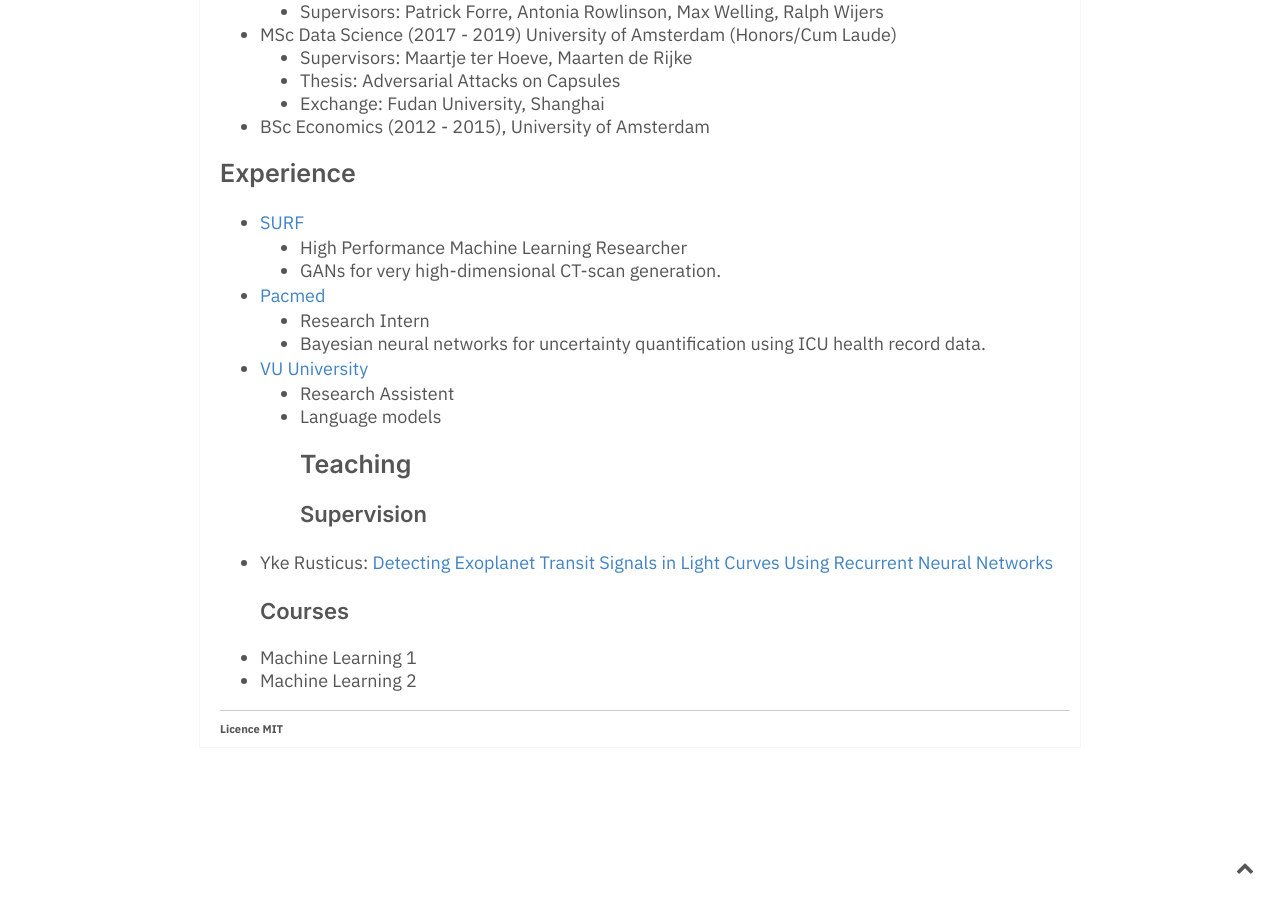
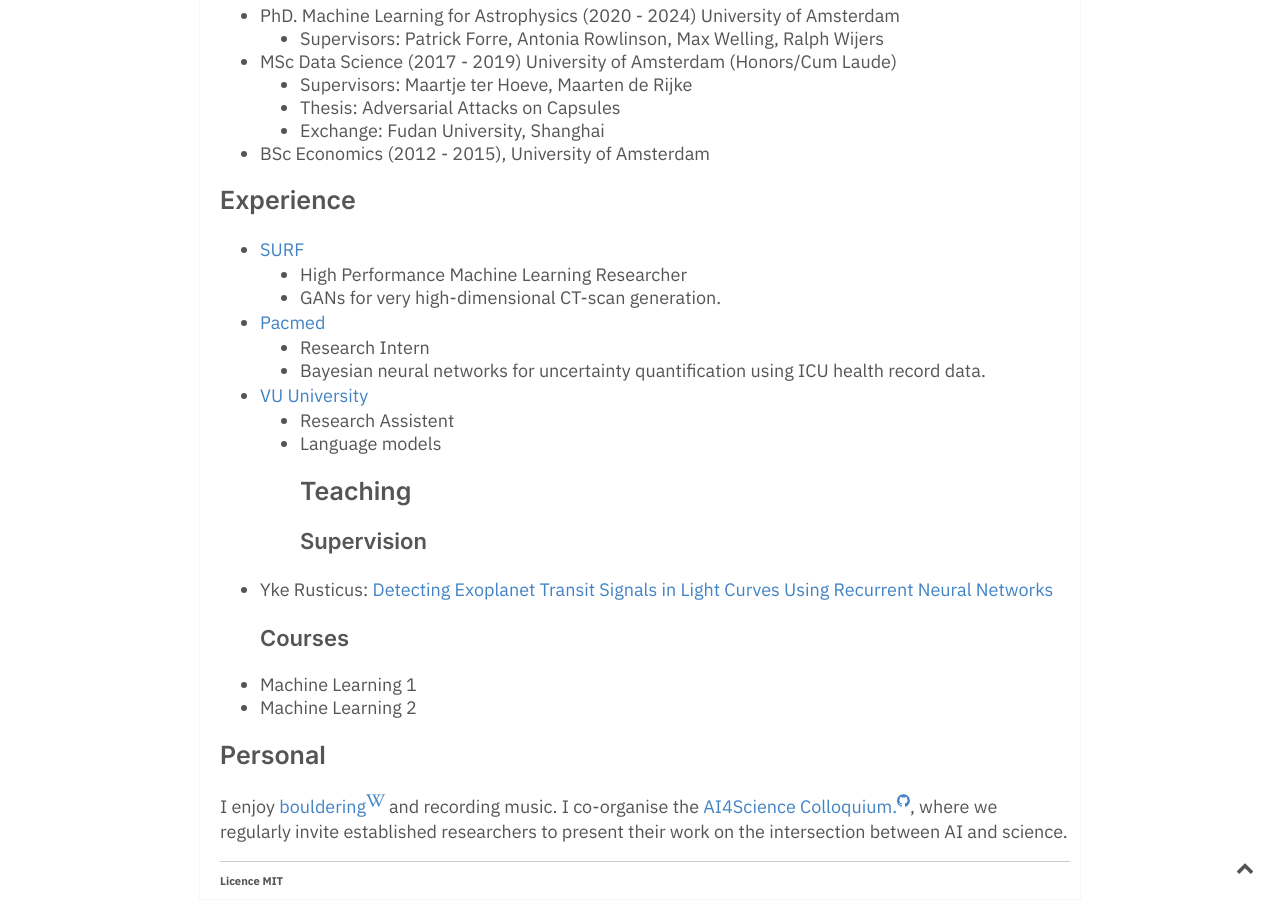
Before and after one commit to DavidRuhe/DavidRuhe.github.io, a Jekyll site: the page built from about.md, in a window 1280 px wide and 900 px high, scrolled down 1180 px. Built offline with Jekyll 4.4.1, drawn with Linux system fonts in a browser that asks for light colours; before the commit the page ends 1928 px from its top, so only the background shows below that.

Commit message:
added more content

```diff
--- a/about.md
+++ b/about.md
@@ -36,3 +36,7 @@
 ### Courses
 * Machine Learning 1
 * Machine Learning 2
+
+## Personal
+I enjoy [[bouldering::https://en.wikipedia.org/wiki/Bouldering]] and recording music.
+I co-organise the [[AI4Science Colloquium.::https://ai4science-amsterdam.github.io/colloquium/]], where we regularly invite established researchers to present their work on the intersection between AI and science.
```
